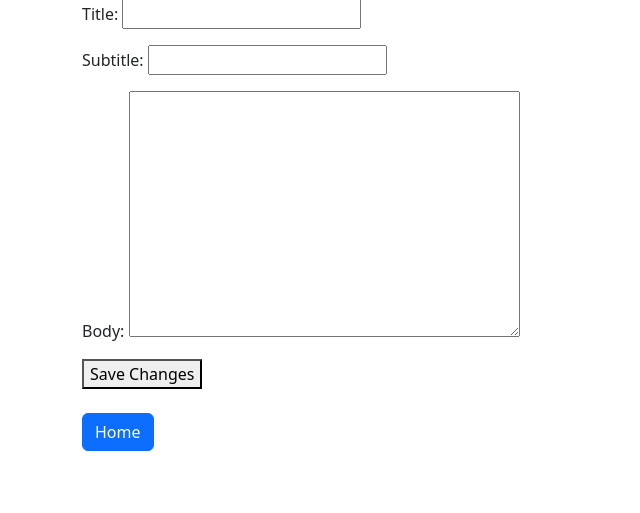
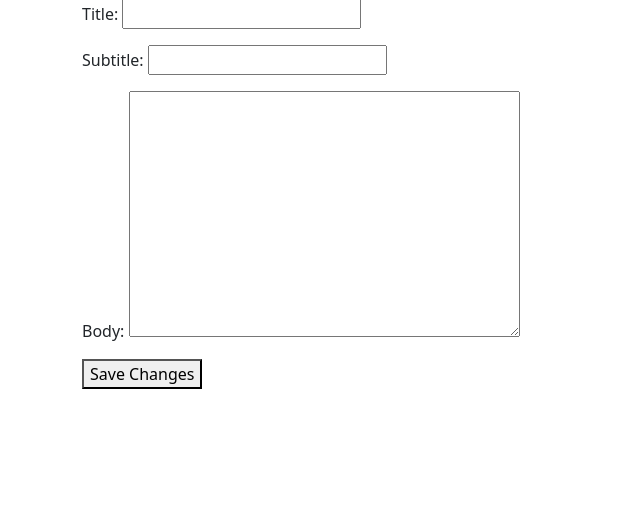
Before and after one commit to damachad/django_blog, a Django app: page /posts/add in a window 1280 px wide. Shown: the part 127-640 px from the top of the page, without its empty margins (0-640 px from the left). Run offline with Django 5.2, Linux system fonts and the light colour scheme; the visitor is signed in with stand-in values (Sample User, id 1).

Commit message:
Remove unused buttons

```diff
--- a/myapp/templates/myapp/blogpost_confirm_delete.html
+++ b/myapp/templates/myapp/blogpost_confirm_delete.html
@@ -8,9 +8,4 @@
     {{ form }}
     <input type="submit" value="Confirm">
 </form>
-</br>
-<a href="{% url 'home' %}"
-    target="_self"
-    class="btn btn-primary">Home
-</a>
 {% endblock %}
--- a/myapp/templates/myapp/blogpost_form.html
+++ b/myapp/templates/myapp/blogpost_form.html
@@ -7,9 +7,4 @@
     {{ form.as_p }}
     <button type="submit">Save Changes</button>
 </form>
-</br>
-<a href="{% url 'home' %}"
-    target="_self"
-    class="btn btn-primary">Home
-</a>
 {% endblock %}
```
